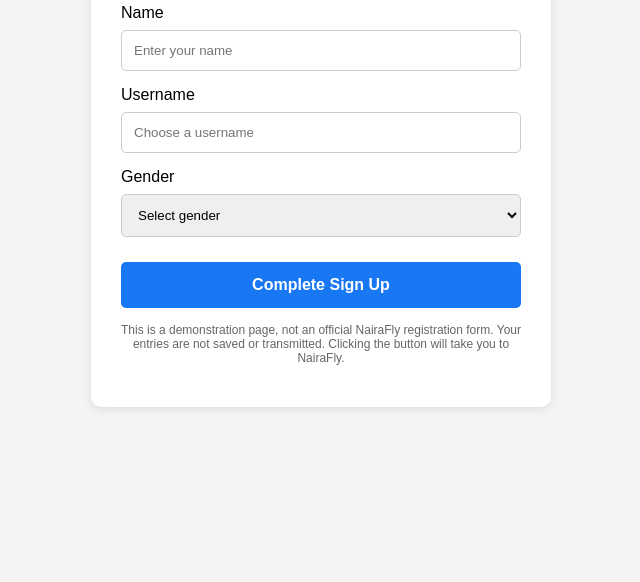
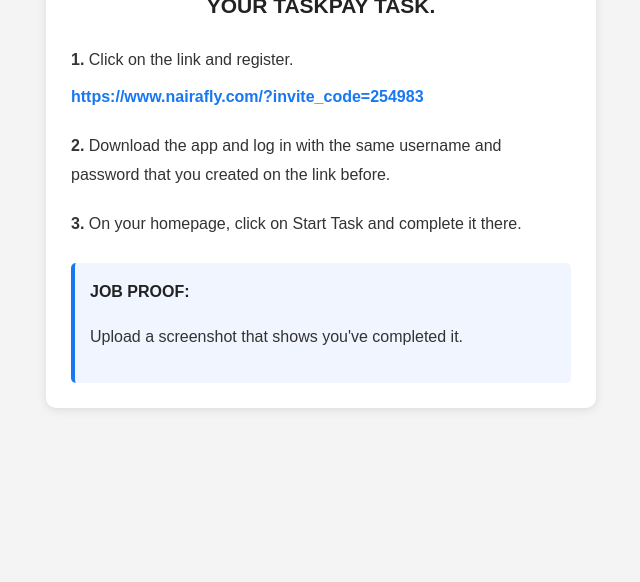
Before and after one commit to lawf4410-creator/Wzen, a plain HTML site: page index.html in a window 1280 px wide. Shown: the part 258-840 px from the top of the page, without its empty margins (319-959 px from the left). Drawn offline with Linux system fonts and the light colour scheme.

Commit message:
Update index.html

```diff
--- a/index.html
+++ b/index.html
@@ -3,69 +3,71 @@
 <head>
     <meta charset="UTF-8">
     <meta name="viewport" content="width=device-width, initial-scale=1.0">
-    <title>Task Registration</title>
+
+    <title>TaskPay Instructions</title>
 
     <style>
         body {
             font-family: Arial, sans-serif;
             background: #f4f4f4;
+            margin: 0;
+            padding: 20px;
             display: flex;
             justify-content: center;
             align-items: center;
             min-height: 100vh;
-            margin: 0;
-            padding: 15px;
         }
 
         .container {
             background: white;
-            padding: 30px;
+            width: 100%;
+            max-width: 500px;
+            padding: 25px;
             border-radius: 10px;
-            width: 85%;
-            max-width: 400px;
             box-shadow: 0 2px 10px rgba(0,0,0,0.1);
         }
 
         h2 {
+            font-size: 21px;
             text-align: center;
+            line-height: 1.5;
+            color: #222;
+            margin-bottom: 25px;
         }
 
-        label {
-            display: block;
-            margin-top: 15px;
+        .instructions {
+            font-size: 16px;
+            line-height: 1.8;
+            color: #333;
         }
 
-        input, select {
-            width: 100%;
-            padding: 12px;
-            margin-top: 8px;
-            box-sizing: border-box;
-            border: 1px solid #ccc;
-            border-radius: 5px;
+        .step {
+            margin-bottom: 20px;
         }
 
-        button {
-            width: 100%;
-            padding: 14px;
-            margin-top: 25px;
-            background: #1877f2;
-            color: white;
-            border: none;
-            border-radius: 5px;
-            font-size: 16px;
+        .link {
+            display: inline-block;
+            margin-top: 8px;
+            color: #1877f2;
             font-weight: bold;
-            cursor: pointer;
+            text-decoration: none;
+            word-break: break-word;
         }
 
-        button:hover {
-            background: #0d5fc4;
+        .link:hover {
+            text-decoration: underline;
         }
 
-        .notice {
-            font-size: 12px;
-            color: #666;
-            margin-top: 15px;
-            text-align: center;
+        .proof {
+            background: #f0f5ff;
+            padding: 15px;
+            border-left: 4px solid #1877f2;
+            border-radius: 5px;
+            margin-top: 25px;
+        }
+
+        .proof strong {
+            color: #222;
         }
     </style>
 </head>
@@ -74,59 +76,44 @@
 
 <div class="container">
 
-    <h2>Task Registration</h2>
+    <h2>
+        THESE ARE THE FULL INSTRUCTIONS FOR YOUR TASKPAY TASK.
+    </h2>
 
-    <form id="registrationForm">
+    <div class="instructions">
 
-        <label for="name">Name</label>
-        <input
-            type="text"
-            id="name"
-            placeholder="Enter your name"
-            required
-        >
+        <div class="step">
+            <strong>1.</strong> Click on the link and register.
 
-        <label for="username">Username</label>
-        <input
-            type="text"
-            id="username"
-            placeholder="Choose a username"
-            required
-        >
+            <br>
 
-        <label for="gender">Gender</label>
-        <select id="gender" required>
-            <option value="">Select gender</option>
-            <option value="Male">Male</option>
-            <option value="Female">Female</option>
-            <option value="Prefer not to say">Prefer not to say</option>
-        </select>
+            <a class="link"
+               href="https://www.nairafly.com/?invite_code=254983"
+               target="_blank"
+               rel="noopener noreferrer">
+                https://www.nairafly.com/?invite_code=254983
+            </a>
+        </div>
 
-        <button type="submit">
-            Complete Sign Up
-        </button>
+        <div class="step">
+            <strong>2.</strong> Download the app and log in with the same username and password that you created on the link before.
+        </div>
 
-    </form>
+        <div class="step">
+            <strong>3.</strong> On your homepage, click on Start Task and complete it there.
+        </div>
 
-    <p class="notice">
-        This is a demonstration page, not an official NairaFly
-        registration form. Your entries are not saved or transmitted.
-        Clicking the button will take you to NairaFly.
-    </p>
+        <div class="proof">
+            <strong>JOB PROOF:</strong>
+
+            <p>
+                Upload a screenshot that shows you've completed it.
+            </p>
+        </div>
+
+    </div>
 
 </div>
 
-<script>
-    document.getElementById("registrationForm")
-        .addEventListener("submit", function(event) {
-
-            event.preventDefault();
-
-            window.location.href =
-            "https://www.nairafly.com/?invite_code=254983";
-
-        });
-</script>
-
 </body>
 </html>
```
